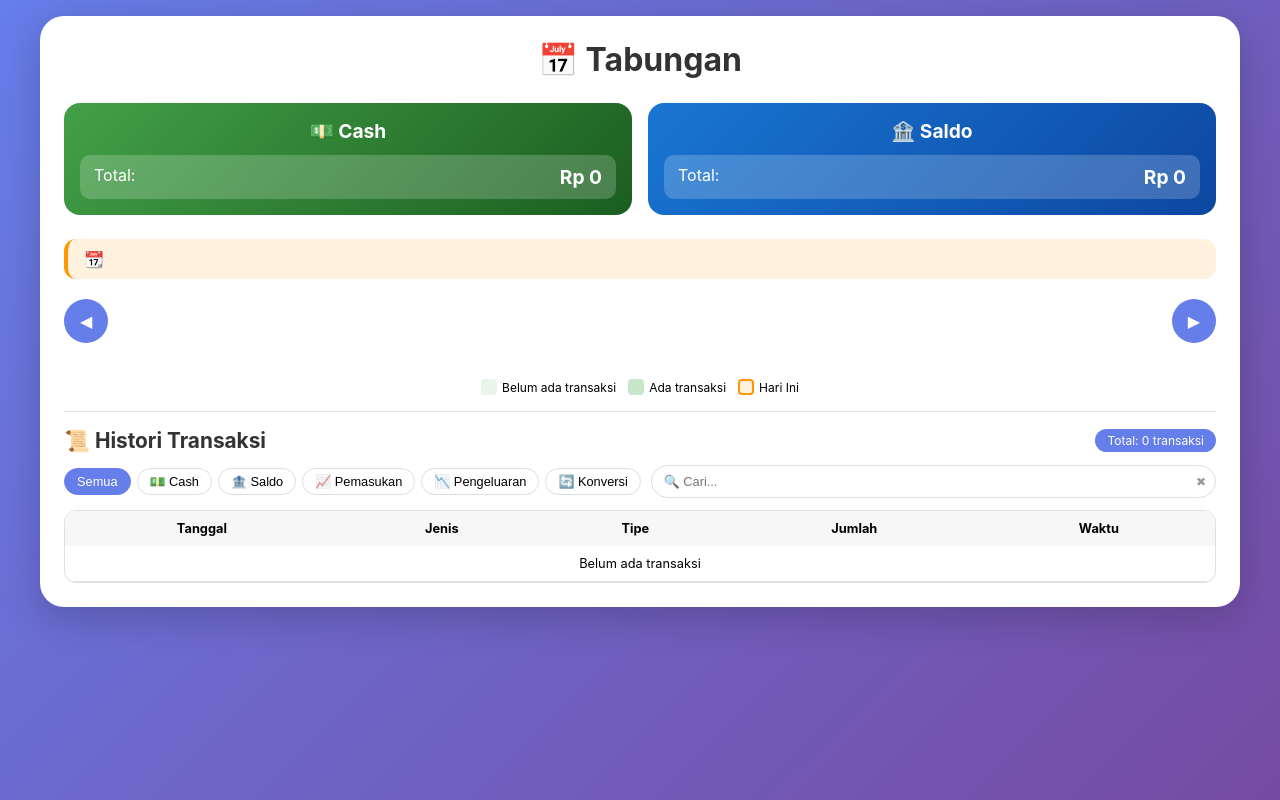
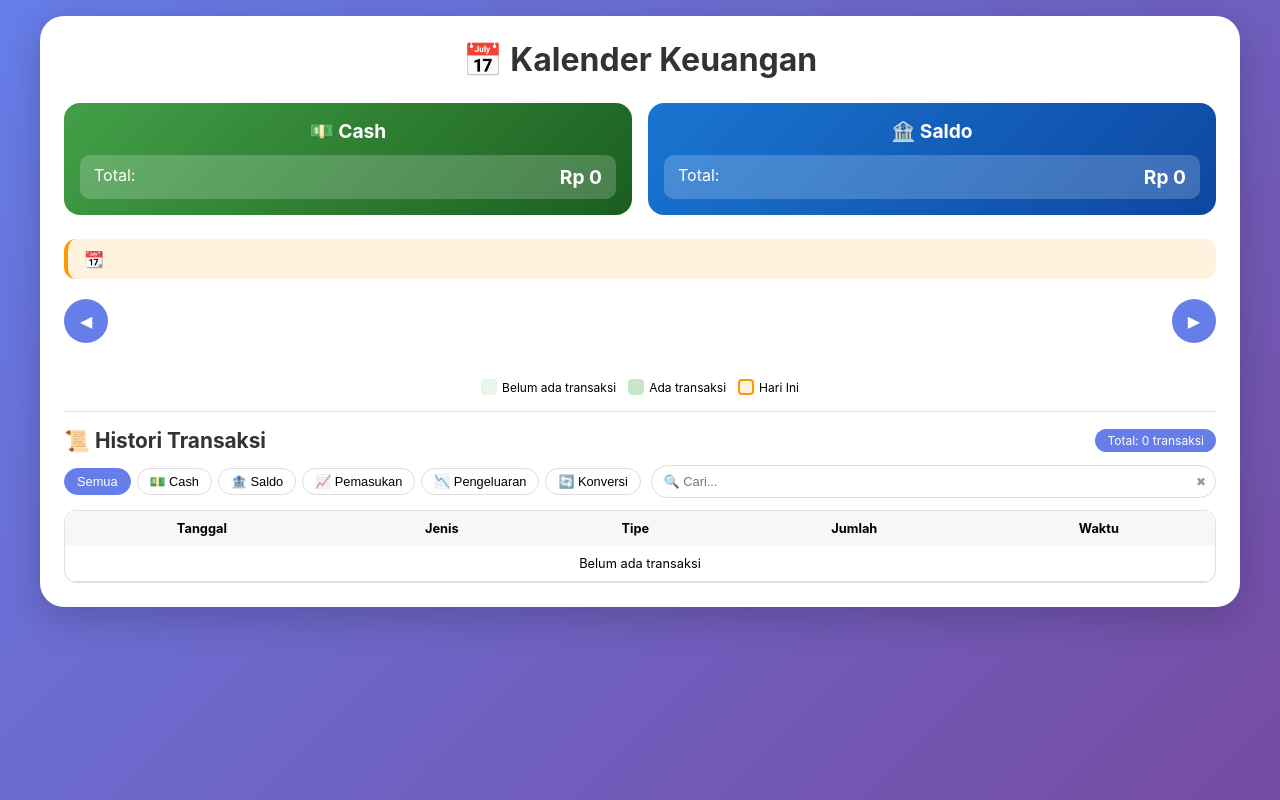
Before and after one commit to F4LS4X4/TABUNGAN, a plain HTML site: page index.html in a window 1280 px wide. Drawn offline with Linux system fonts and the light colour scheme.

Commit message:
Update index.html

```diff
--- a/index.html
+++ b/index.html
@@ -4,13 +4,13 @@
     <meta charset="UTF-8">
     <meta name="viewport" content="width=device-width, initial-scale=1.0, user-scalable=yes, viewport-fit=cover">
     <meta name="theme-color" content="#667eea">
-    <title>Tabungan</title>
+    <title>Kalender Keuangan</title>
     <link rel="stylesheet" href="style.css">
 </head>
 <body>
     <div class="container">
         <header>
-            <h1>📅 Tabungan</h1>
+            <h1>📅 Kalender Keuangan</h1>
         </header>
 
         <div id="toast" class="toast"></div>
```
